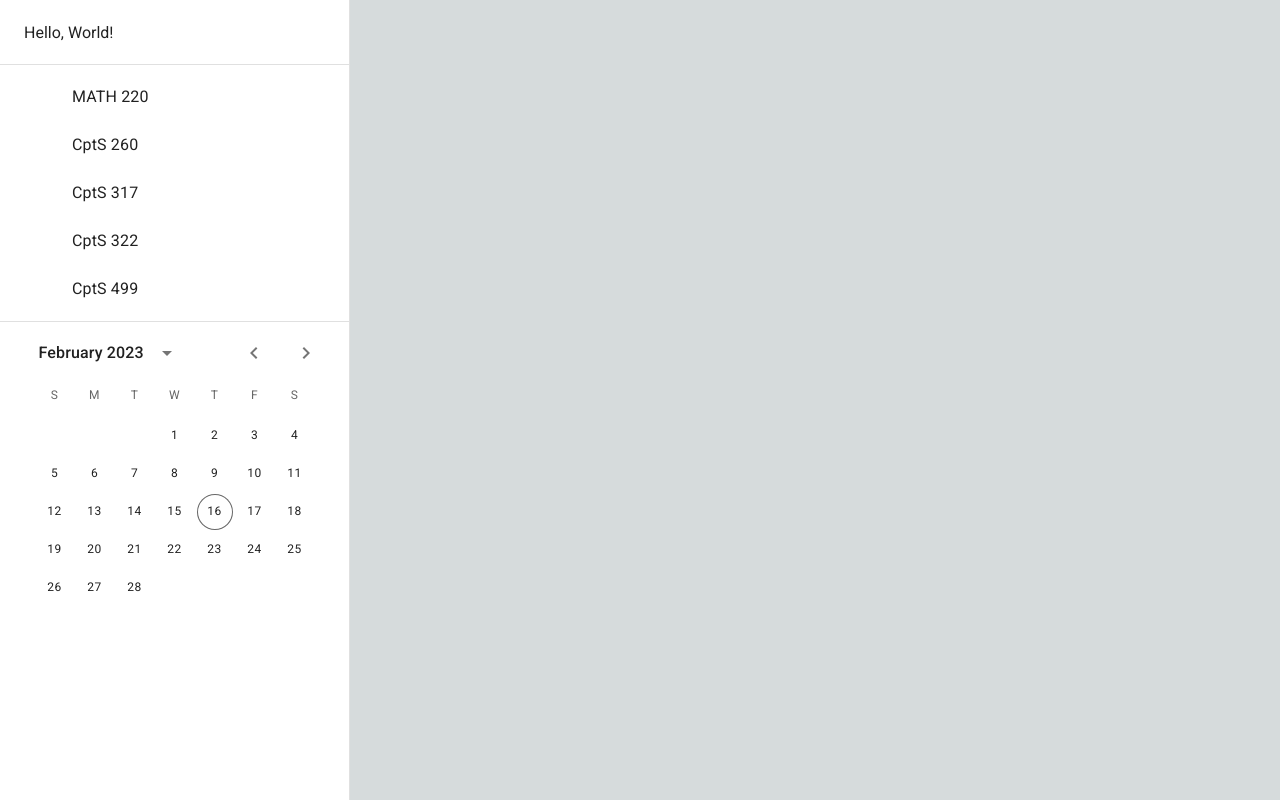
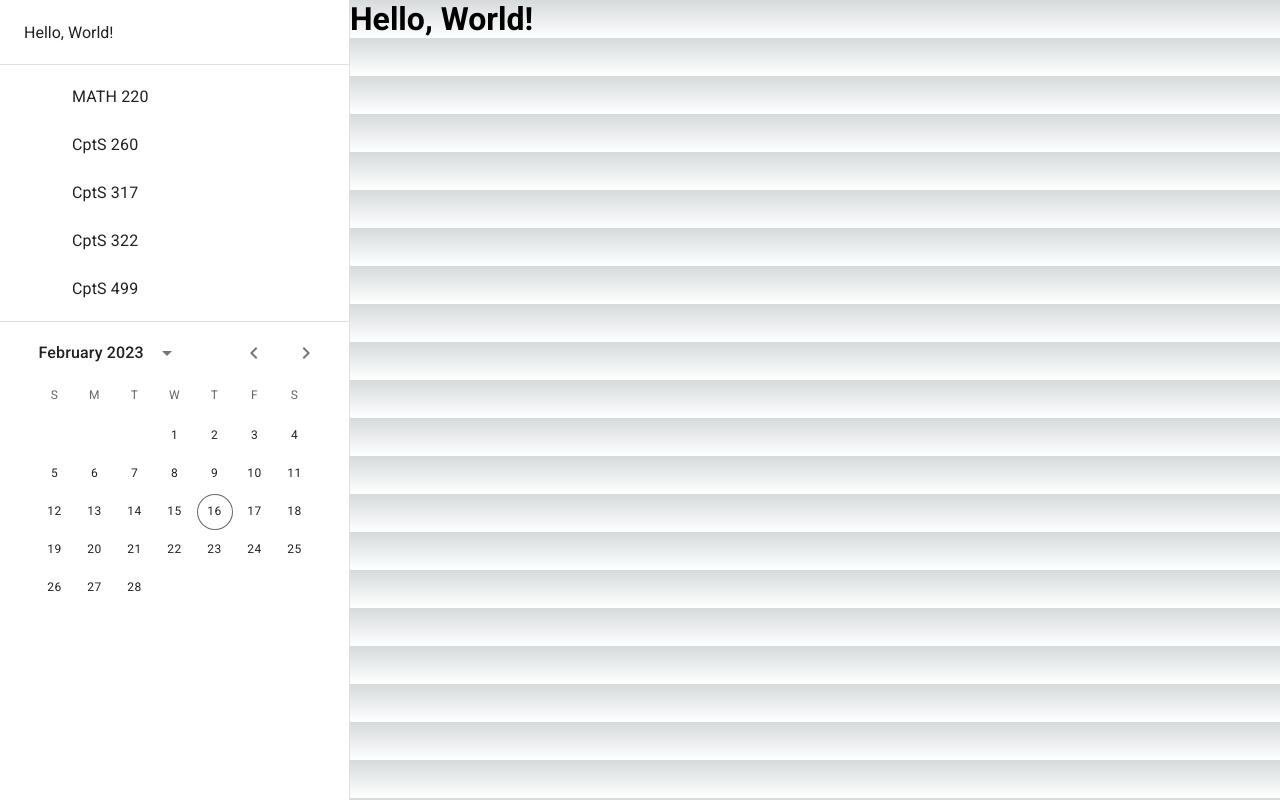
Before and after one commit to ethanvillalovoz/CPTS-322-Five-Guys-One-Chair, a Next.js app in the folder gptask/: page / in a window 1280 px wide. Built offline with nearby package versions, Linux system fonts and the light colour scheme.

Commit message:
added margin for main content area

```diff
--- a/gptask/components/SideNav/SideNav.js
+++ b/gptask/components/SideNav/SideNav.js
@@ -11,6 +11,7 @@ import { AdapterDayjs } from '@mui/x-date-pickers/AdapterDayjs';
 import { LocalizationProvider } from '@mui/x-date-pickers/LocalizationProvider';
 import { CalendarPicker } from '@mui/x-date-pickers/CalendarPicker';
 
+// don't change without modifying css "container" class too (in globals.css)
 const drawerWidth = 350;
 
 export default function SideNav() {
--- a/gptask/pages/index.js
+++ b/gptask/pages/index.js
@@ -4,13 +4,10 @@ import SideNav from 'components/SideNav/SideNav';
 export default function Home() {
   return (
     <>
-      <Head>
-        <title>Create Next App</title>
-        <meta name="description" content="Generated by create next app" />
-        <meta name="viewport" content="width=device-width, initial-scale=1" />
-        <link rel="icon" href="/favicon.ico" />
-      </Head>
       <SideNav></SideNav>
+      <main class="container">
+        <h1>Hello, World!</h1>
+      </main>
     </>
   )
 }
--- a/gptask/styles/globals.css
+++ b/gptask/styles/globals.css
@@ -95,6 +95,10 @@ body {
     rgb(var(--background-start-rgb));
 }
 
+.container {
+  margin-left: 350px;
+}
+
 a {
   color: inherit;
   text-decoration: none;
```
